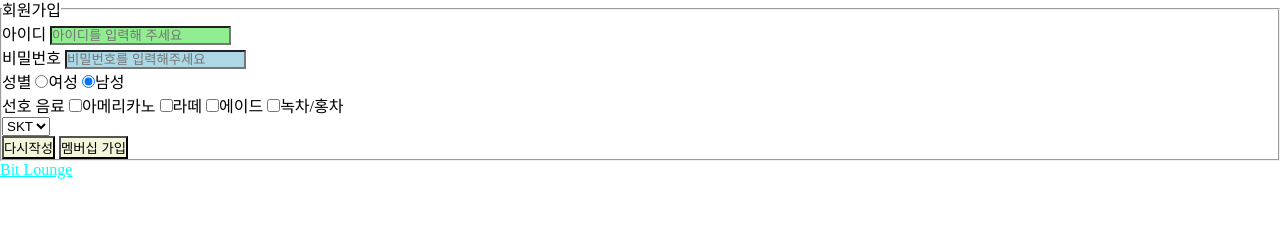
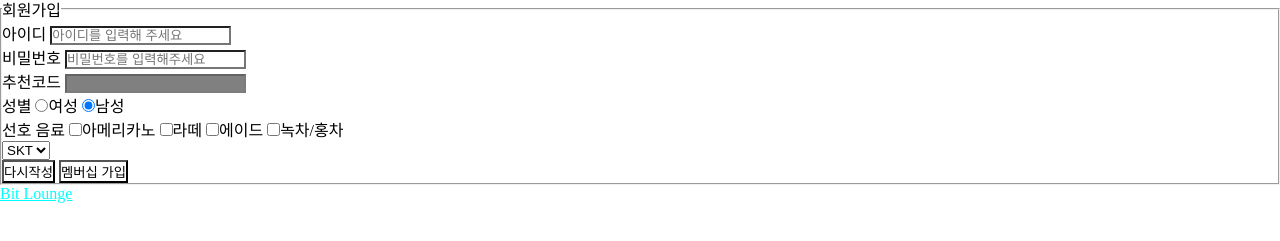
Before and after one commit to pvpvpvpvp/WebFront, a plain HTML site: page ex01/form.html in a window 1280 px wide. Shown: the part 49-290 px from the top of the page. Drawn offline with Linux system fonts and the light colour scheme.

Commit message:
상태 선택자

```diff
--- a/ex01/form.html
+++ b/ex01/form.html
@@ -17,6 +17,20 @@
         input[type="password"] {
             background-color: lightblue;
         }
+        /* 상태 선택자
+            : 임력폼의 상태에 따른 선택 */
+        input:enabled{
+            /* 입력 가능한 input 태그 선택 */
+            background-color: white;
+        }
+        input:disabled{
+            /* 입력 불가능 input 태그 선택 */
+            background-color: grey;
+        }
+        input:focus{
+            /* 초점이 맞춰진 상태의 input 태그 선택 */
+            background-color: orange;
+        }
     </style>
 </head>
 <body>
@@ -35,6 +49,8 @@
                  name="password"
                  id="password"
                  placeholder="비밀번호를 입력해주세요"/></br>
+        <label for="code">추천코드</label>
+        <input type="text" name="code" id="code" disabled/><br/>
         <!-- 사용자 입력은 아니고
             폼 처리시 반드시 필요한 값: 개발자 세팅 -->
         <input type="hidden" name="secret_code" value="secret"/>
```
